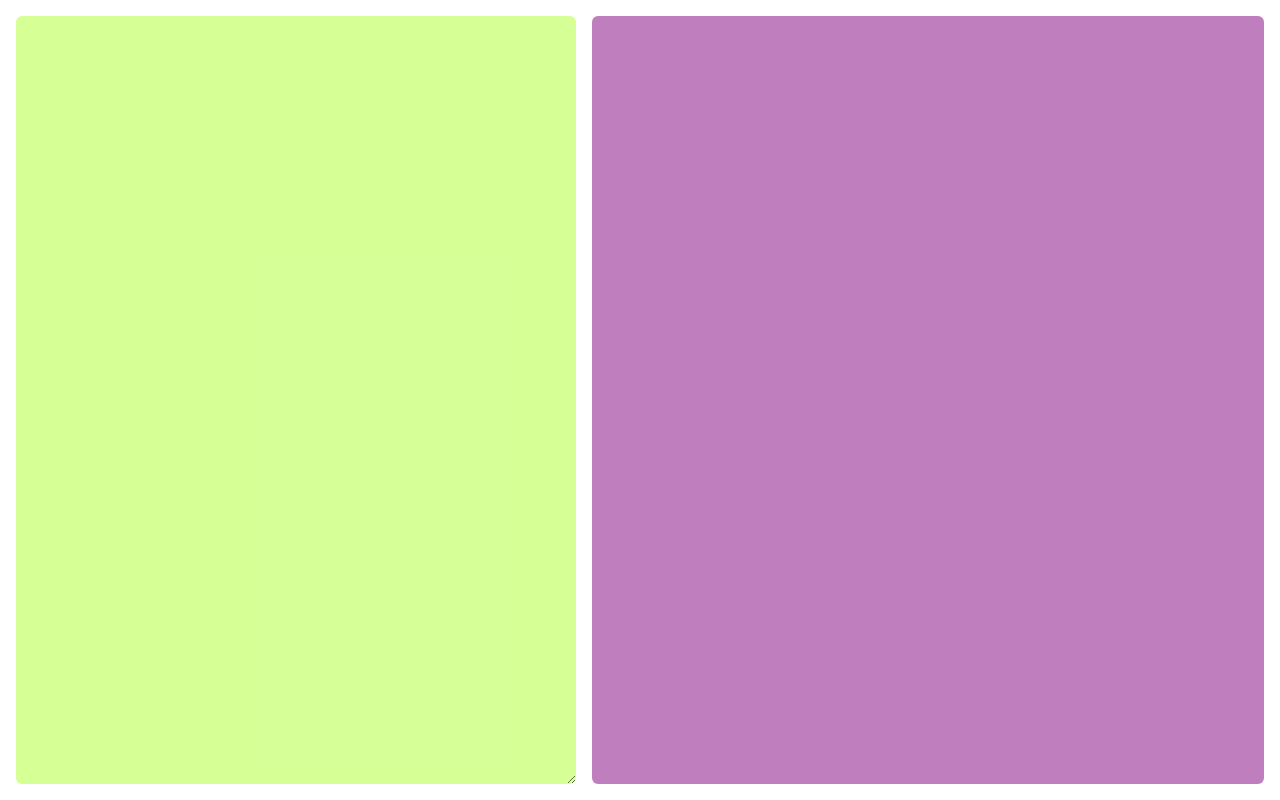
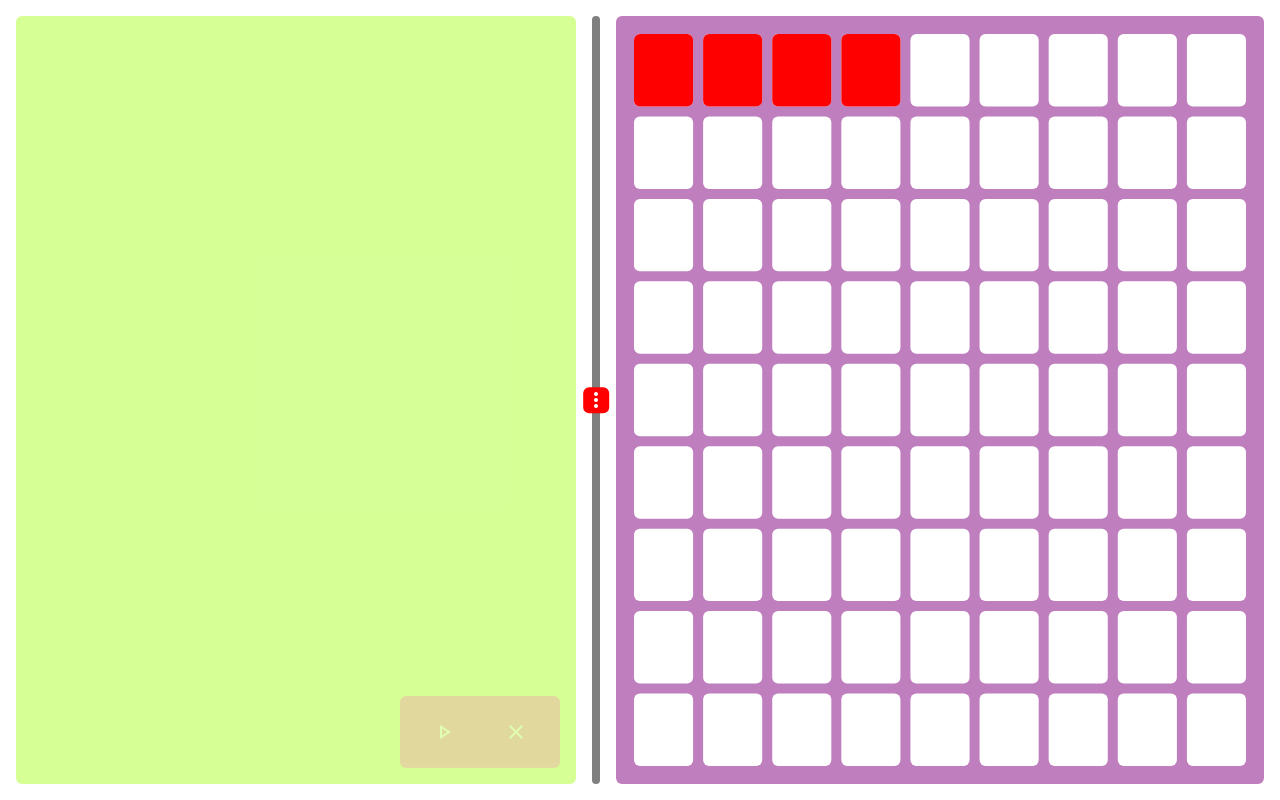
Before and after one commit to chakri68/pixel-drawing-sim, a website built with webpack: page src/index.html in a window 1280 px wide. Built offline with nearby package versions, Linux system fonts and the light colour scheme.

Commit message:
layout with working base Grid api

```diff
--- a/src/index.html
+++ b/src/index.html
@@ -22,11 +22,28 @@
       href="/public/favicon-16x16.png"
     />
     <link rel="manifest" href="/public/site.webmanifest" />
+    <link
+      rel="stylesheet"
+      href="https://fonts.googleapis.com/css2?family=Material+Symbols+Outlined:opsz,wght,FILL,GRAD@24,400,0,0"
+    />
   </head>
   <body>
     <main>
       <div class="main-area">
-        <div id="code-area"></div>
+        <div id="code-area-wrapper">
+          <div id="code-area"></div>
+          <div id="code-area-toolbar">
+            <button id="run-code">
+              <span class="material-symbols-outlined"> play_arrow </span>
+            </button>
+            <button id="clear-code">
+              <span class="material-symbols-outlined"> clear </span>
+            </button>
+          </div>
+        </div>
+        <button id="resize-drag">
+          <span class="material-symbols-outlined"> more_vert </span>
+        </button>
         <div id="canvas-wrapper">
           <canvas id="canvas"></canvas>
         </div>
--- a/src/index.ts
+++ b/src/index.ts
@@ -1,3 +1,6 @@
+import { CanvasGrid } from "./lib/canvas/Grid";
+import { handleResizeDrag } from "./lib/dom";
+import { asyncSleep } from "./lib/utils/animations";
 import "./styles/global.scss";
 import "./styles/sass/styles.scss";
 
@@ -6,8 +9,26 @@ console.log("index.js connected!");
 const canvas = document.getElementById("canvas") as HTMLCanvasElement;
 const ctx = canvas.getContext("2d")!;
 
-// window.addEventListener("resize", () => {
-//   const boundingBox = canvas.getBoundingClientRect();
-//   canvas.width = boundingBox.width;
-//   canvas.height = boundingBox.height;
-// });
+const canvasManager = new CanvasGrid(canvas, {
+  size: [9, 9],
+  gap: 10,
+  canvasPadding: [10, 10],
+});
+
+handleResizeDrag(canvasManager.resizeHandler.bind(canvasManager));
+
+// @ts-ignore
+const fillCell = async (...args) => {
+  // @ts-ignore
+  canvasManager.fillCell(...args); // A simple alias
+  await asyncSleep(1000);
+};
+
+async function startAnimation() {
+  await fillCell([0, 0], "#f00");
+  await fillCell([1, 0], "#f00");
+  await fillCell([2, 0], "#f00");
+  await fillCell([3, 0], "#f00");
+}
+
+startAnimation();
--- /dev/null
+++ b/src/lib/canvas/Grid.ts
@@ -0,0 +1,188 @@
+import { Optional } from "../utils/typeUtils";
+
+export interface Options {
+  size: [number, number];
+  canvasPadding: [number, number];
+  gap: number;
+  color: string;
+}
+
+export type Cell = {
+  index: [number, number];
+  rect: {
+    x: number;
+    y: number;
+    width: number;
+    height: number;
+  };
+  color: string;
+};
+
+type optionalOptionKeys = "canvasPadding" | "gap" | "color";
+
+export class CanvasGrid {
+  public ctx: CanvasRenderingContext2D;
+  public options: Options;
+  private defaultOptions: Pick<Options, optionalOptionKeys> = {
+    canvasPadding: [10, 10],
+    gap: 0,
+    color: "#fff",
+  };
+  private cellData: Cell[][] = [];
+
+  constructor(
+    public canvasElement: HTMLCanvasElement,
+    options: Optional<Options, optionalOptionKeys>
+  ) {
+    this.updateCanvasSize();
+    this.ctx = canvasElement.getContext("2d")!;
+    // Merge default options
+    this.options = {
+      ...options,
+      ...Object.fromEntries(
+        Object.entries(this.defaultOptions).filter(
+          // @ts-ignore
+          ([key, value]) => options[key] === undefined
+        )
+      ),
+    } as Options;
+
+    // Generate and update CellData
+    this.cellData = this.generateCellData();
+
+    this.drawCells();
+    this.addResizeHandler();
+  }
+
+  private generateCellData(): Cell[][] {
+    const { canvasPadding, size, color, gap } = this.options;
+    const [cols, rows] = size;
+    const [paddingX, paddingY] = canvasPadding;
+
+    const cellData: Cell[][] = [];
+
+    // Calculate cell width and height, considering the gap
+    const cellWidth =
+      (this.canvasElement.width - 2 * paddingX - (cols - 1) * gap) / cols;
+    const cellHeight =
+      (this.canvasElement.height - 2 * paddingY - (rows - 1) * gap) / rows;
+
+    this.ctx.strokeStyle = color;
+    this.ctx.lineWidth = 1;
+
+    // Draw the grid as cells
+    for (let y = 0; y < rows; y++) {
+      cellData[y] = [];
+      for (let x = 0; x < cols; x++) {
+        const startX = x * (cellWidth + gap) + paddingX;
+        const startY = y * (cellHeight + gap) + paddingY;
+        cellData[y][x] = {
+          index: [x, y],
+          rect: {
+            x: startX,
+            y: startY,
+            width: cellWidth,
+            height: cellHeight,
+          },
+          color: color,
+        };
+      }
+    }
+    return cellData;
+  }
+
+  private updateCellRects() {
+    const { canvasPadding, size, color, gap } = this.options;
+    const [cols, rows] = size;
+    const [paddingX, paddingY] = canvasPadding;
+
+    // Calculate cell width and height, considering the gap
+    const cellWidth =
+      (this.canvasElement.width - 2 * paddingX - (cols - 1) * gap) / cols;
+    const cellHeight =
+      (this.canvasElement.height - 2 * paddingY - (rows - 1) * gap) / rows;
+
+    this.ctx.strokeStyle = color;
+    this.ctx.lineWidth = 1;
+
+    for (let y = 0; y < rows; y++) {
+      for (let x = 0; x < cols; x++) {
+        const startX = x * (cellWidth + gap) + paddingX;
+        const startY = y * (cellHeight + gap) + paddingY;
+        this.cellData[y][x].rect = {
+          x: startX,
+          y: startY,
+          width: cellWidth,
+          height: cellHeight,
+        };
+      }
+    }
+  }
+
+  private drawCells() {
+    this.cellData.forEach((row) => {
+      row.forEach((cell) => {
+        this.ctx.fillStyle = cell.color;
+        this.drawRoundRect(
+          cell.rect.x,
+          cell.rect.y,
+          cell.rect.width,
+          cell.rect.height
+        );
+      });
+    });
+  }
+
+  private drawRoundRect(
+    x: number,
+    y: number,
+    width: number,
+    height: number,
+    radii: number = 6
+  ) {
+    this.ctx.beginPath();
+    this.ctx.roundRect(x, y, width, height, radii);
+    this.ctx.fill();
+  }
+
+  private drawCell(index: [number, number]) {
+    const [x, y] = index;
+    const cell = this.cellData[y][x];
+    this.ctx.fillStyle = cell.color;
+    this.drawRoundRect(
+      cell.rect.x,
+      cell.rect.y,
+      cell.rect.width,
+      cell.rect.height
+    );
+  }
+
+  private addResizeHandler() {
+    window.addEventListener("resize", () => {
+      this.updateCanvasSize();
+      this.updateCellRects();
+      this.drawCells();
+    });
+  }
+
+  public updateCanvasSize() {
+    const boundingBox = this.canvasElement.getBoundingClientRect();
+    this.canvasElement.width = boundingBox.width;
+    this.canvasElement.height = boundingBox.height;
+  }
+
+  public resizeHandler([width, height]: [number, number]) {
+    this.canvasElement.width = width;
+    this.canvasElement.height = height;
+    this.updateCellRects();
+    this.drawCells();
+  }
+
+  public fillCell(index: [number, number], color: string) {
+    const [x, y] = index;
+    const cell = this.cellData[y][x];
+    cell.color = color;
+    this.ctx.fillStyle = color;
+    this.drawCell(index);
+  }
+}
--- /dev/null
+++ b/src/lib/dom.ts
@@ -0,0 +1,41 @@
+export function handleResizeDrag(callback?: (size: [number, number]) => void) {
+  const resizeDragEl = document.querySelector(
+    "#resize-drag"
+  ) as HTMLButtonElement;
+  const codeAreaEl = document.querySelector(
+    "#code-area-wrapper"
+  ) as HTMLDivElement;
+  const canvasEl = document.querySelector("#canvas") as HTMLCanvasElement;
+
+  let state = {
+    startX: 0, // changes every time the drag starts
+    dragStartWidth: 0, // changes every time the drag starts
+  };
+
+  const handleMouseDown = (ev: MouseEvent) => {
+    resizeDragEl.classList.add("dragging");
+    state.startX = ev.clientX;
+    state.dragStartWidth = codeAreaEl.getBoundingClientRect().width;
+
+    window.addEventListener("mousemove", handleMouseMove);
+    window.addEventListener("mouseup", handleMouseUp);
+  };
+
+  const handleMouseMove = (ev: MouseEvent) => {
+    if (resizeDragEl.classList.contains("dragging")) {
+      const dx = ev.clientX - state.startX;
+      codeAreaEl.style.width = `${state.dragStartWidth + dx}px`;
+      canvasEl.width = canvasEl.getBoundingClientRect().width;
+      canvasEl.height = canvasEl.getBoundingClientRect().height;
+      callback && callback([canvasEl.width, canvasEl.height]);
+    }
+  };
+
+  const handleMouseUp = (ev: MouseEvent) => {
+    resizeDragEl.classList.remove("dragging");
+    window.removeEventListener("mousemove", handleMouseMove);
+    window.removeEventListener("mouseup", handleMouseUp);
+  };
+
+  resizeDragEl.addEventListener("mousedown", handleMouseDown);
+}
--- /dev/null
+++ b/src/lib/utils/animations.ts
@@ -0,0 +1,3 @@
+export function asyncSleep<T>(delay: number): Promise<T> {
+  return new Promise((resolve) => setTimeout(resolve, delay));
+}
--- /dev/null
+++ b/src/lib/utils/typeUtils.ts
@@ -0,0 +1 @@
+export type Optional<T, K extends keyof T> = Pick<Partial<T>, K> & Omit<T, K>;
--- a/src/styles/sass/styles.scss
+++ b/src/styles/sass/styles.scss
@@ -14,7 +14,7 @@ main {
   width: 100%;
 
   display: grid;
-  grid-template-columns: auto 1fr;
+  grid-template-columns: auto auto 1fr;
 
   gap: $sp;
   padding: $sp;
@@ -24,15 +24,103 @@ main {
     overflow: auto;
   }
 
-  #code-area {
+  #code-area-wrapper {
+    position: relative;
+
     min-width: $min-col-width;
     max-width: calc(100vw - #{$min-col-width});
     height: 100%;
 
     background-color: red;
-    resize: horizontal;
-    overflow: scroll;
     background-color: rgba(173, 255, 47, 0.5);
+
+    #code-area {
+      width: 100%;
+      height: 100%;
+    }
+
+    #code-area-toolbar {
+      opacity: 0.25;
+      position: absolute;
+      bottom: 1rem;
+      right: 1rem;
+      width: fit-content;
+
+      display: flex;
+      gap: 1rem;
+      flex-direction: row;
+      padding: 1rem;
+      background-color: hotpink;
+
+      transition: opacity 0.25s ease-in-out;
+
+      & > button {
+        all: unset;
+        border-radius: inherit;
+        padding: 0.5rem 1rem;
+        box-sizing: content-box;
+        cursor: pointer;
+        color: white;
+        box-shadow: 0 0 0 0.25rem transparent;
+        transition: box-shadow 0.25s ease-in-out,
+          background-color 0.125s ease-in-out;
+
+        display: grid;
+        place-items: center;
+
+        &:hover {
+          box-shadow: 0 0 0 0.25rem white;
+        }
+
+        &:active {
+          background-color: darken(hotpink, 10);
+        }
+      }
+
+      &:hover {
+        opacity: 1;
+      }
+    }
+  }
+
+  #resize-drag {
+    all: unset;
+
+    position: relative;
+
+    cursor: ew-resize;
+
+    width: 0.5rem;
+    height: 100%;
+    border-radius: inherit;
+    background-color: rgba(0, 0, 0, 0.5);
+    transform-origin: center;
+
+    &:active {
+      background-color: rgba(0, 0, 0, 0.75);
+      scale: 1.5 1;
+
+      > span {
+        scale: 0.75 1;
+      }
+    }
+
+    > span {
+      position: absolute;
+      color: white;
+
+      top: 50%;
+      left: 50%;
+      translate: -50% -50%;
+
+      background-color: red;
+      padding: 0.05rem;
+      cursor: grab;
+
+      &:active {
+        cursor: grabbing;
+      }
+    }
   }
 
   #canvas-wrapper {
--- a/webpack.config.js
+++ b/webpack.config.js
@@ -6,8 +6,16 @@ module.exports = {
   mode: "none",
   entry: "./src/index.ts",
   output: {
-    path: __dirname + "/dist",
-    filename: "bundle.js",
+    globalObject: "self",
+    filename: "[name].bundle.js",
+    path: path.resolve(__dirname, "dist"),
+  },
+  devServer: {
+    contentBase: "./dist",
+    hot: true,
+  },
+  optimization: {
+    runtimeChunk: "single",
   },
   plugins: [
     new HtmlWebpackPlugin({
```
